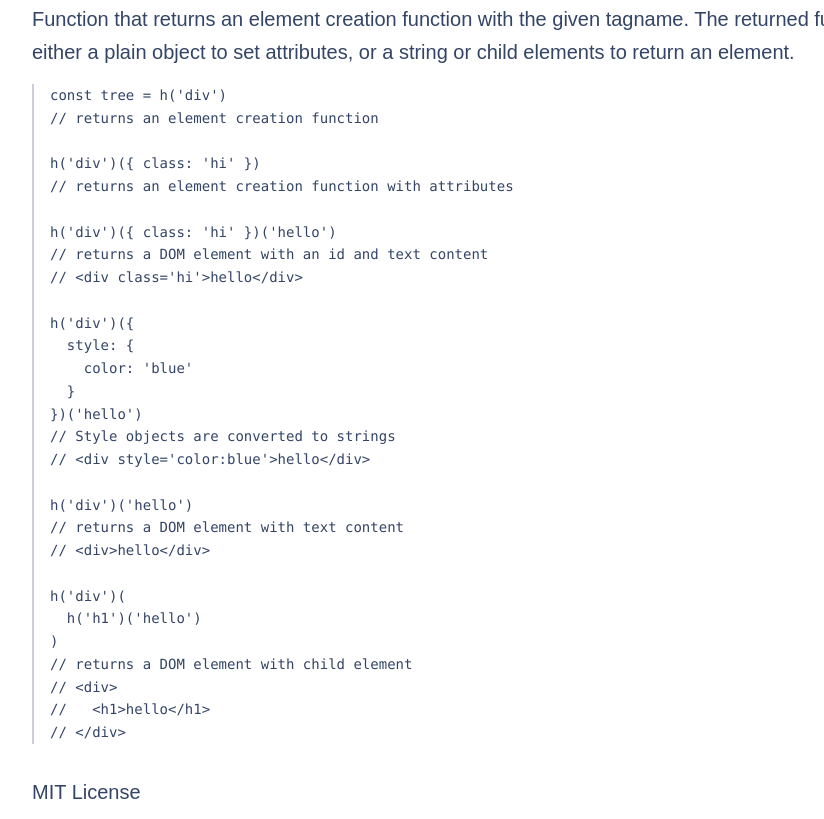
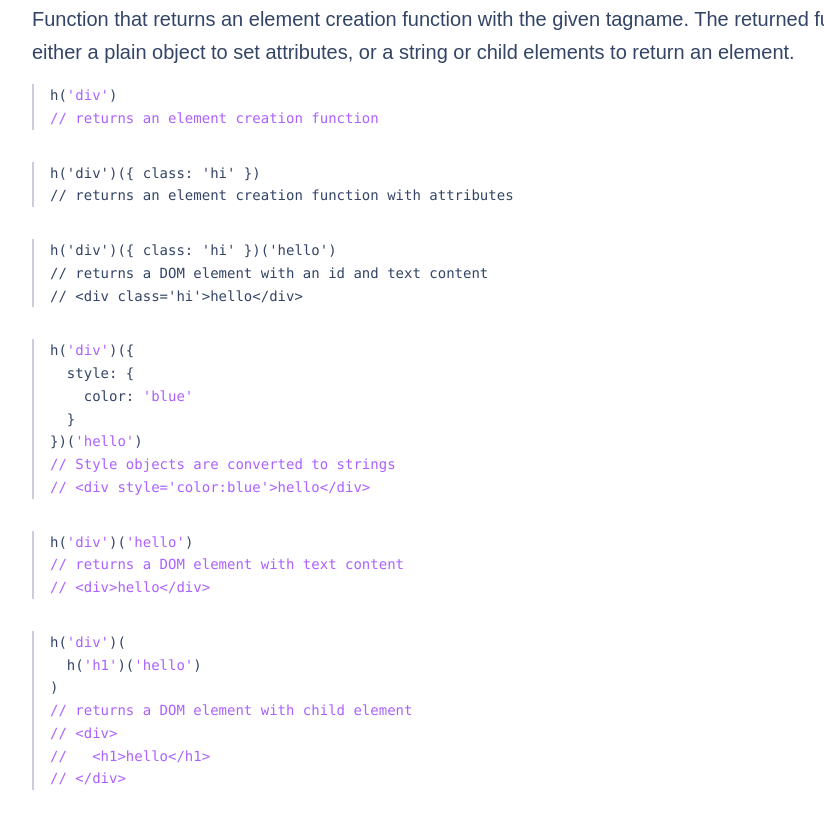
Before and after one commit to jxnblk/h0, a website: page index.html in a window 1280 px wide. Shown: the part 2757-3576 px from the top of the page, without its empty margins (128-952 px from the left). Drawn offline with Linux system fonts and the light colour scheme.

Commit message:
Update index.html via compositor.io

```diff
--- a/index.html
+++ b/index.html
@@ -32,33 +32,23 @@
 <h3 id="-h-"><code>h()</code></h3>
 <p>Function that returns an element creation function with the given tagname.
 The returned function accepts either a plain object to set attributes, or a string or child elements to return an element.</p>
-<pre>const tree = h(&apos;div&apos;)
-// returns an element creation function
-
-h(&apos;div&apos;)({ class: &apos;hi&apos; })
-// returns an element creation function with attributes
-
-h(&apos;div&apos;)({ class: &apos;hi&apos; })(&apos;hello&apos;)
+<pre>h(<span class="hljs-string">&apos;div&apos;</span>)
+<span class="hljs-comment">// returns an element creation function</span></pre><pre>h(&apos;div&apos;)({ class: &apos;hi&apos; })
+// returns an element creation function with attributes</pre><pre>h(&apos;div&apos;)({ class: &apos;hi&apos; })(&apos;hello&apos;)
 // returns a DOM element with an id and text content
-// &lt;div class=&apos;hi&apos;&gt;hello&lt;/div&gt;
-
-h(&apos;div&apos;)({
+// &lt;div class=&apos;hi&apos;&gt;hello&lt;/div&gt;</pre><pre>h(<span class="hljs-string">&apos;div&apos;</span>)({
   style: {
-    color: &apos;blue&apos;
+    color: <span class="hljs-string">&apos;blue&apos;</span>
   }
-})(&apos;hello&apos;)
-// Style objects are converted to strings
-// &lt;div style=&apos;color:blue&apos;&gt;hello&lt;/div&gt;
-
-h(&apos;div&apos;)(&apos;hello&apos;)
-// returns a DOM element with text content
-// &lt;div&gt;hello&lt;/div&gt;
-
-h(&apos;div&apos;)(
-  h(&apos;h1&apos;)(&apos;hello&apos;)
+})(<span class="hljs-string">&apos;hello&apos;</span>)
+<span class="hljs-comment">// Style objects are converted to strings</span>
+<span class="hljs-comment">// &lt;div style=&apos;color:blue&apos;&gt;hello&lt;/div&gt;</span></pre><pre>h(<span class="hljs-string">&apos;div&apos;</span>)(<span class="hljs-string">&apos;hello&apos;</span>)
+<span class="hljs-comment">// returns a DOM element with text content</span>
+<span class="hljs-comment">// &lt;div&gt;hello&lt;/div&gt;</span></pre><pre>h(<span class="hljs-string">&apos;div&apos;</span>)(
+  h(<span class="hljs-string">&apos;h1&apos;</span>)(<span class="hljs-string">&apos;hello&apos;</span>)
 )
-// returns a DOM element with child element
-// &lt;div&gt;
-//   &lt;h1&gt;hello&lt;/h1&gt;
-// &lt;/div&gt;</pre><p>MIT License</p>
+<span class="hljs-comment">// returns a DOM element with child element</span>
+<span class="hljs-comment">// &lt;div&gt;</span>
+<span class="hljs-comment">//   &lt;h1&gt;hello&lt;/h1&gt;</span>
+<span class="hljs-comment">// &lt;/div&gt;</span></pre><p>MIT License</p>
 </div></article></div><footer><div style="box-sizing:border-box;max-width:1024px;margin-left:auto;margin-right:auto;padding-top:8px;padding-bottom:8px;padding-left:32px;padding-right:32px;"><div style="margin-left:-16px;margin-right:-16px;"><a href="https://github.com/jxnblk/h0" class="Link" style="box-sizing:border-box;color:inherit;display:inline-block;font-size:14px;line-height:16px;padding-left:16px;padding-right:16px;padding-top:16px;padding-bottom:16px;font-weight:600;text-decoration:none;">GitHub</a><a href="https://github.com/jxnblk" class="Link" style="box-sizing:border-box;color:inherit;display:inline-block;font-size:14px;line-height:16px;padding-left:16px;padding-right:16px;padding-top:16px;padding-bottom:16px;font-weight:600;text-decoration:none;">jxnblk</a></div><div></div></div></footer></div><div style="font-family:-apple-system, sans-serif;font-size:12px;font-weight:600;text-align:right;padding:24px;color:#333;background-color:#eee;"><a href="//compositor.io" style="color:inherit;text-decoration:none;">Built with Compositor.io</a></div></body></html>
```
